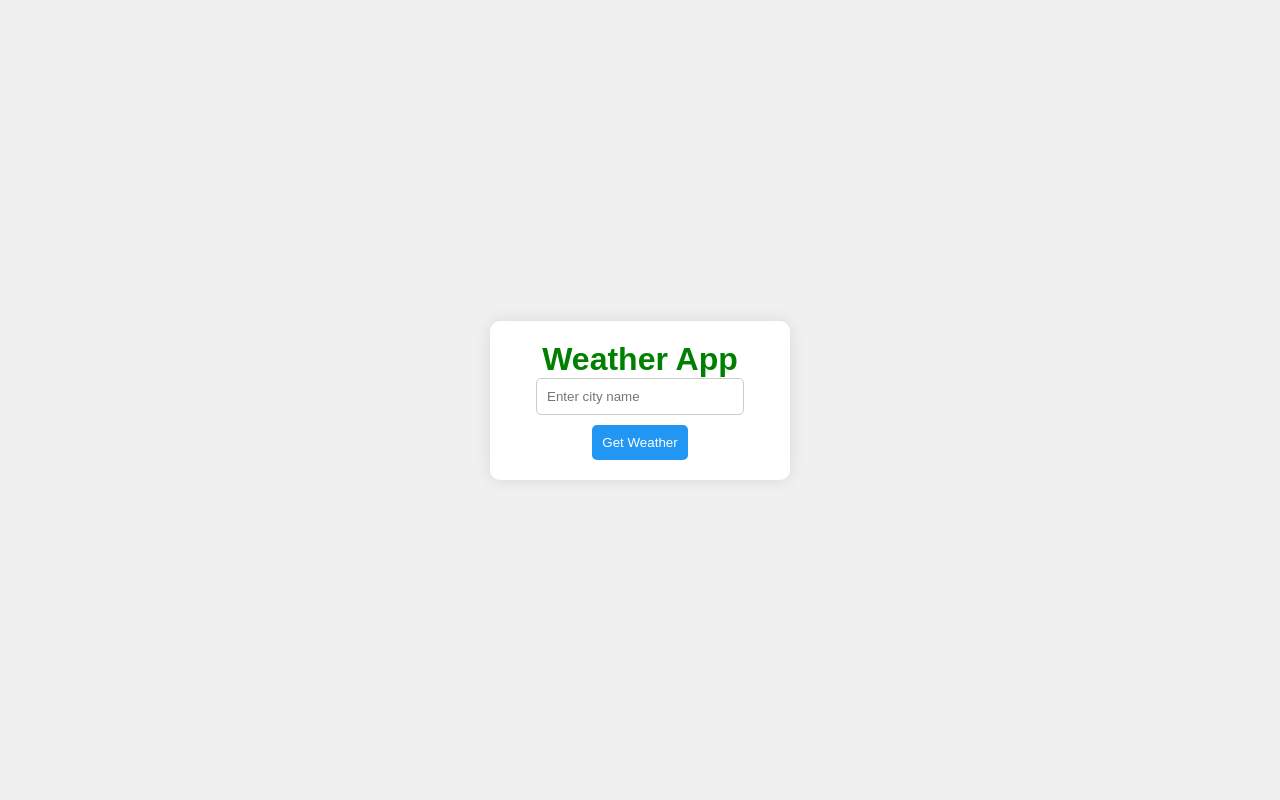
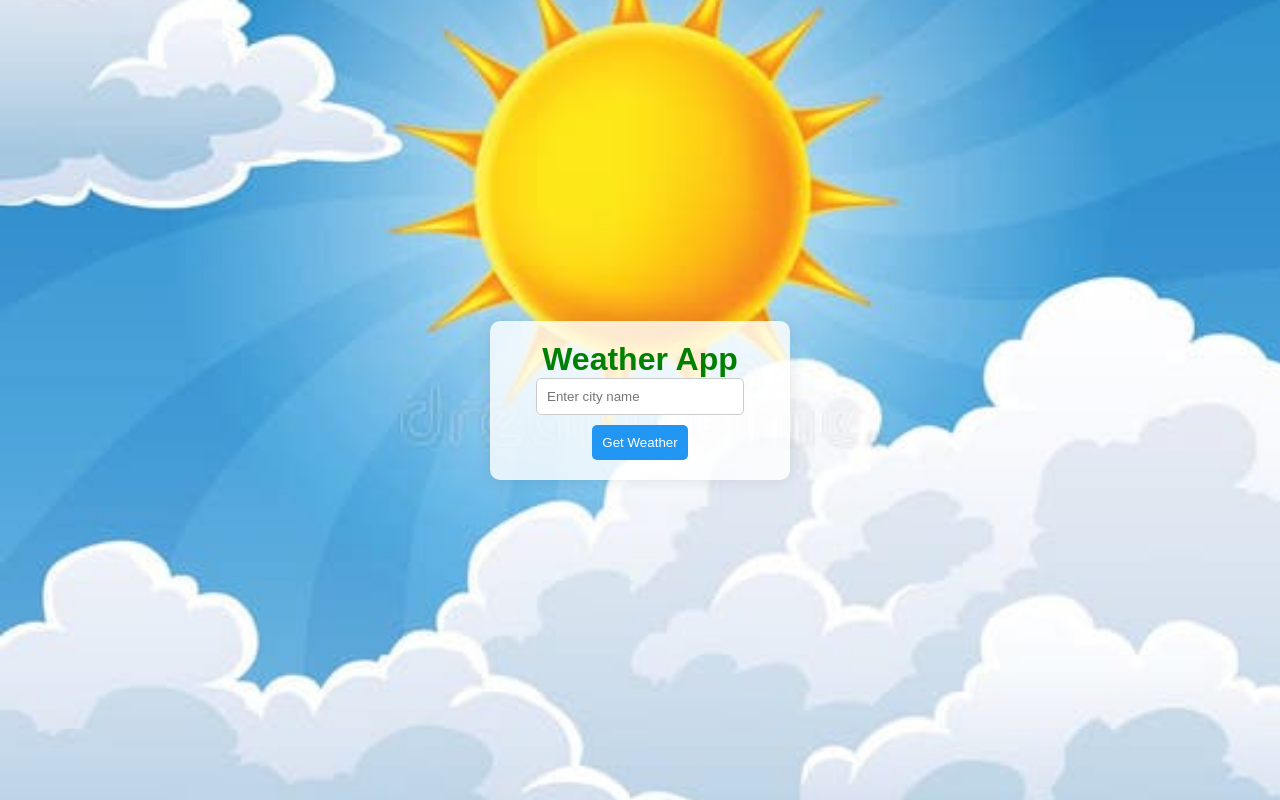
Before and after one commit to Indhu-math/weather-Project, a plain HTML site: page index.html in a window 1280 px wide. Drawn offline with nearby package versions, Linux system fonts and the light colour scheme.

Commit message:
Update style.css

```diff
--- a/style.css
+++ b/style.css
@@ -6,7 +6,10 @@
 
 body {
     font-family: 'Arial', sans-serif;
-    background: #f0f0f0;
+    background-image: url('day-sun-weather-app-screen-mobile-interface-design-forecast-background-time-concept-vector-banner-260952656.jpg'); /* Local image file */
+    background-size: cover; /* Makes the image cover the entire page */
+    background-position: center center; /* Centers the background image */
+    background-attachment: fixed; /* Keeps the background image fixed while scrolling */
     display: flex;
     justify-content: center;
     align-items: center;
@@ -19,7 +22,7 @@ body {
 }
 
 .weather-card {
-    background-color: white;
+    background-color: rgba(255, 255, 255, 0.8); /* Slightly transparent background to keep text readable */
     border-radius: 10px;
     padding: 20px;
     box-shadow: 0 0 15px rgba(0, 0, 0, 0.1);
```
